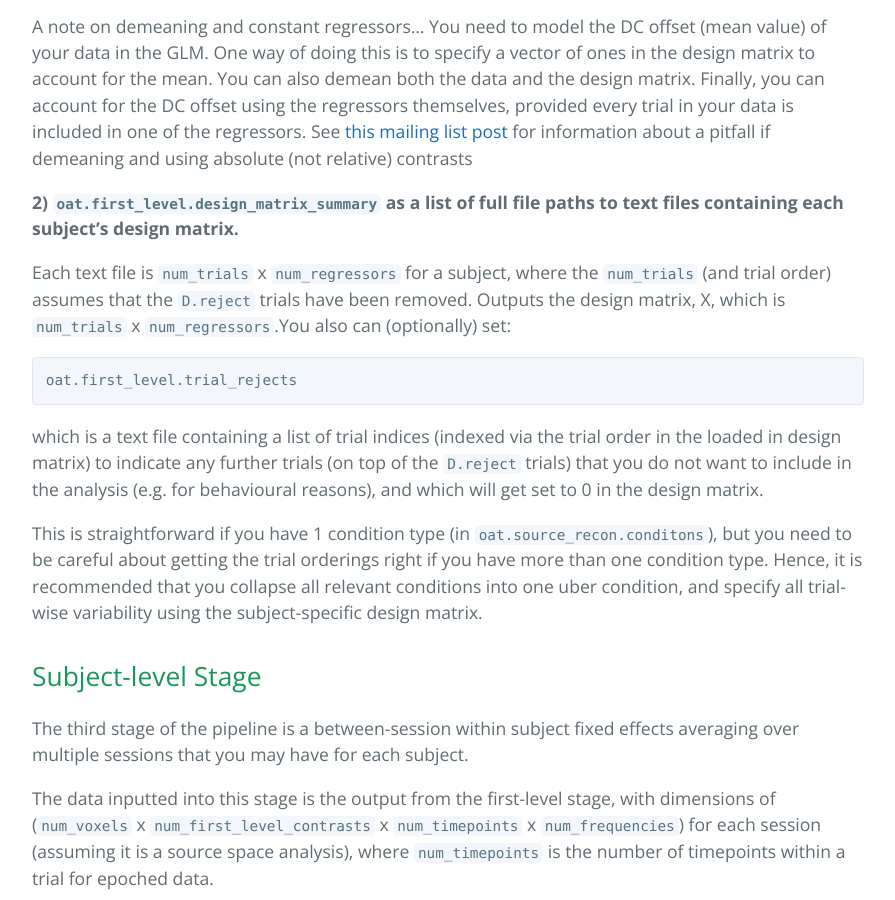
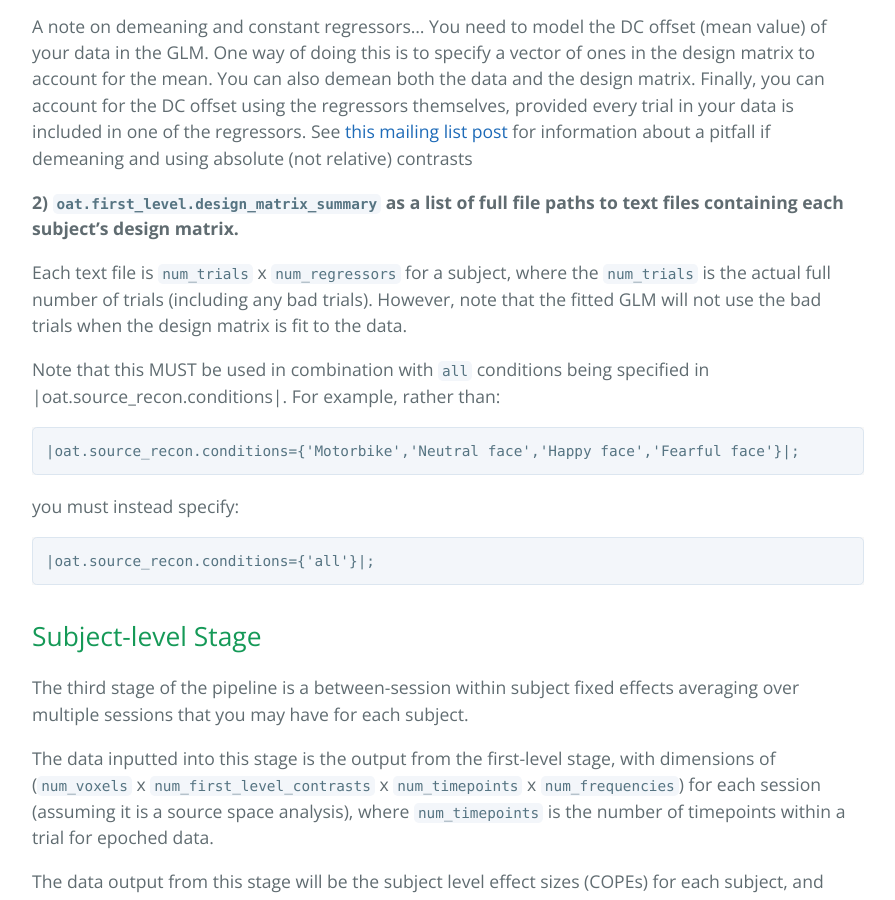
Before and after one commit to OHBA-analysis/osl-docs, a Jekyll site: the page built from pages/docs/oat.md, in a window 1280 px wide and 900 px high, scrolled down 16853 px. Shown: the whole window, without its empty margins (192-1087 px from the left). Built offline with Jekyll 4.4.1, drawn with Linux system fonts in a browser that asks for light colours.

Commit message:
update instructions for specifying des mats

```diff
--- a/pages/docs/oat.md
+++ b/pages/docs/oat.md
@@ -569,13 +569,19 @@ A note on demeaning and constant regressors...  You need to model the DC offset
 
 **2) `oat.first_level.design_matrix_summary` as a list of full file paths to text files containing each subject's design matrix.**
 
-Each text file is `num_trials` x `num_regressors` for a subject, where the `num_trials` (and trial order) assumes that the `D.reject` trials have been removed. Outputs the design matrix, X, which is `num_trials` x `num_regressors`.You also can (optionally) set:
+Each text file is `num_trials` x `num_regressors` for a subject, where the
+`num_trials` is the actual full number of trials (including any bad trials).
+However, note that the fitted GLM will not use the bad trials when the
+design matrix is fit to the data.
 
-    oat.first_level.trial_rejects
+Note that this MUST be used in combination with `all` conditions being specified
+in |oat.source_recon.conditions|. For example, rather than:
 
-which is a text file containing a list of trial indices (indexed via the trial order in the loaded in design matrix) to indicate any further trials (on top of the `D.reject` trials) that you do not want to include in the analysis (e.g. for behavioural reasons), and which will get set to 0 in the design matrix.
+    |oat.source_recon.conditions={'Motorbike','Neutral face','Happy face','Fearful face'}|;
 
-This is straightforward if you have 1 condition type (in `oat.source_recon.conditons`), but you need to be careful about getting the trial orderings right if you have more than one condition type. Hence, it is recommended that you collapse all relevant conditions into one uber condition, and specify all trial-wise variability using the subject-specific design matrix.
+you must instead specify:
+
+    |oat.source_recon.conditions={'all'}|;
 
 ## Subject-level Stage
 
```
